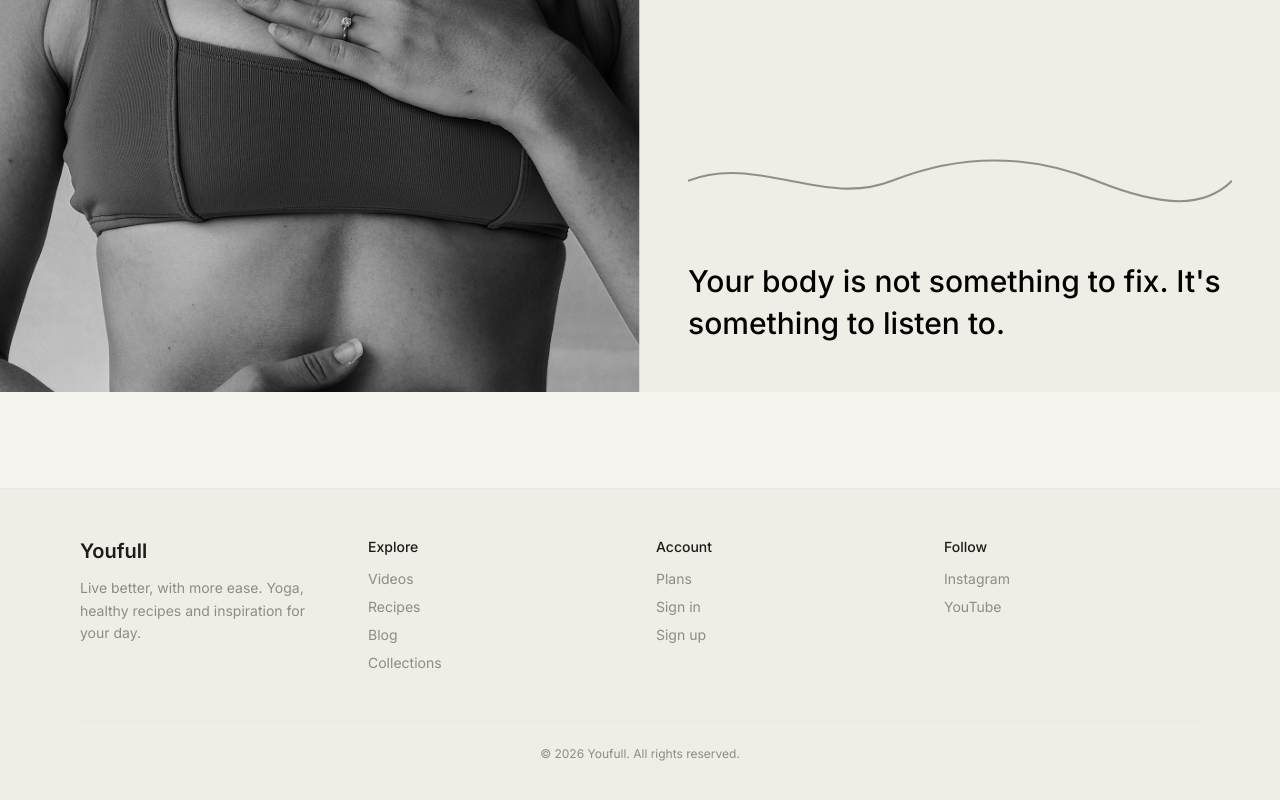
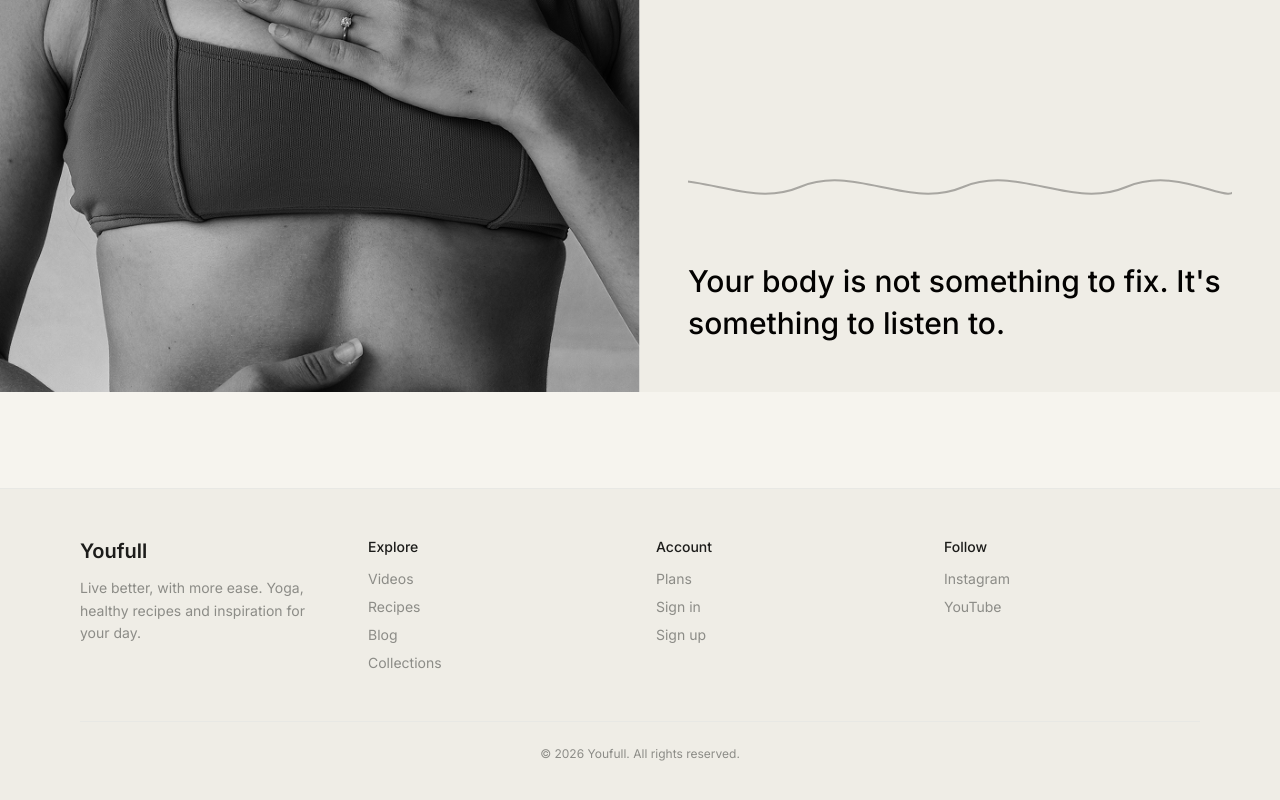
Before and after one commit to fredjesusdesign-stack/youfull, a Next.js app: page / in a window 1280 px wide. Shown: the part 2724-3524 px from the top of the page. Built offline with nearby package versions, Linux system fonts and the light colour scheme; no server answers.

Commit message:
feat: looping wave animation in quote section
Co-Authored-By: Claude Sonnet 4.6 <noreply@anthropic.com>

```diff
--- a/src/app/(public)/page.tsx
+++ b/src/app/(public)/page.tsx
@@ -1,6 +1,7 @@
 import Image from 'next/image'
 import Link from 'next/link'
 import ParallaxGlow from '@/components/ParallaxGlow'
+import WaveAnimation from '@/components/WaveAnimation'
 
 export default async function HomePage() {
   return (
@@ -112,10 +113,7 @@ export default async function HomePage() {
 
         {/* Right: cream + wave SVG + quote */}
         <div className="bg-[#EFEDE6] flex flex-col justify-end px-8 md:px-12 pb-12 pt-8">
-          {/* Wave SVG */}
-          <svg viewBox="0 0 400 60" className="w-full mb-10 opacity-40" fill="none" xmlns="http://www.w3.org/2000/svg">
-            <path d="M0 30 C50 10, 100 50, 150 30 S250 10, 300 30 S380 50, 400 30" stroke="#030201" strokeWidth="1.5" fill="none"/>
-          </svg>
+          <WaveAnimation />
           <p className="text-[#030201] text-2xl md:text-3xl font-medium leading-snug">
             Your body is not something to fix. It&apos;s something to listen to.
           </p>
--- /dev/null
+++ b/src/components/WaveAnimation.tsx
@@ -0,0 +1,29 @@
+'use client'
+
+export default function WaveAnimation() {
+  return (
+    <div className="w-full overflow-hidden mb-10 opacity-30">
+      <svg
+        viewBox="0 0 800 50"
+        fill="none"
+        xmlns="http://www.w3.org/2000/svg"
+        style={{ width: '200%', animation: 'wave-flow 6s linear infinite' }}
+      >
+        <style>{`
+          @keyframes wave-flow {
+            0%   { transform: translateX(0); }
+            100% { transform: translateX(-50%); }
+          }
+        `}</style>
+        {/* path doubled so the loop is seamless */}
+        <path
+          d="M0 25 C40 8, 80 42, 120 25 C160 8, 200 42, 240 25 C280 8, 320 42, 360 25 C400 8, 440 42, 480 25 C520 8, 560 42, 600 25 C640 8, 680 42, 720 25 C760 8, 800 42, 800 25"
+          stroke="#030201"
+          strokeWidth="1.5"
+          fill="none"
+          strokeLinecap="round"
+        />
+      </svg>
+    </div>
+  )
+}
```
